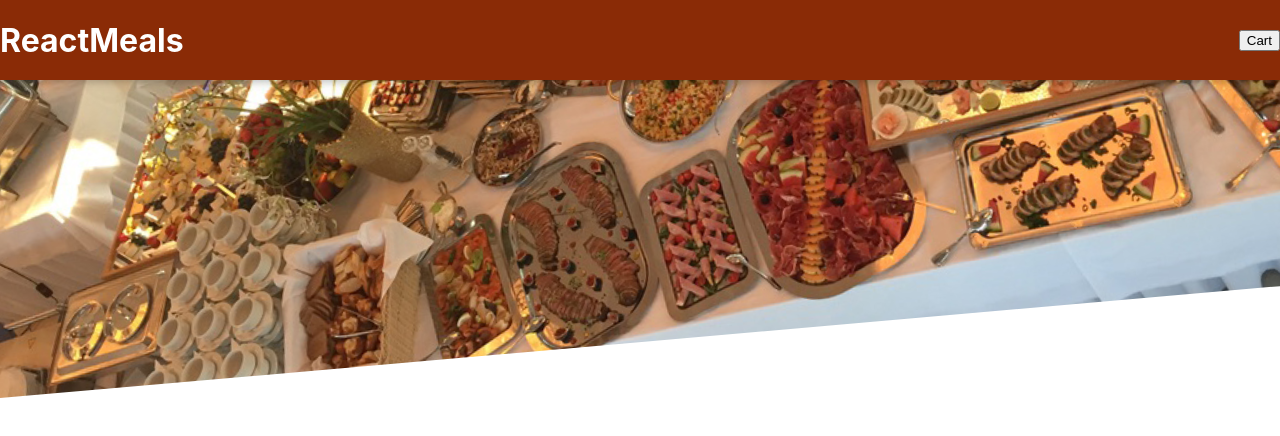
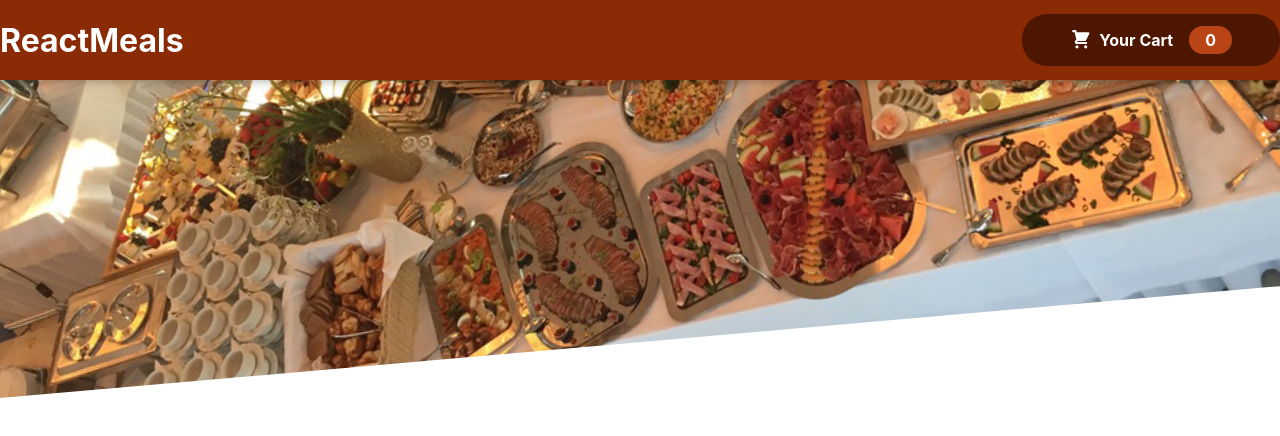
Before and after one commit to sukku-akky/ReactRestaurantApp, a React (Create React App) app: page / in a window 1280 px wide. Shown: the top 436 px of the page. Built offline with nearby package versions, Linux system fonts and the light colour scheme.

Commit message:
cart-button-commit

```diff
--- /dev/null
+++ b/src/components/Cart/CartIcon.js
@@ -0,0 +1,13 @@
+const CartIcon = () => {
+    return (
+      <svg
+        xmlns='http://www.w3.org/2000/svg'
+        viewBox='0 0 20 20'
+        fill='currentColor'
+      >
+        <path d='M3 1a1 1 0 000 2h1.22l.305 1.222a.997.997 0 00.01.042l1.358 5.43-.893.892C3.74 11.846 4.632 14 6.414 14H15a1 1 0 000-2H6.414l1-1H14a1 1 0 00.894-.553l3-6A1 1 0 0017 3H6.28l-.31-1.243A1 1 0 005 1H3zM16 16.5a1.5 1.5 0 11-3 0 1.5 1.5 0 013 0zM6.5 18a1.5 1.5 0 100-3 1.5 1.5 0 000 3z' />
+      </svg>
+    );
+  };
+
+  export default CartIcon;
--- a/src/components/Layout/Header.js
+++ b/src/components/Layout/Header.js
@@ -1,10 +1,11 @@
 import classes from './Header.module.css';
 import mealsImage from "../../assets/meals.jpg";
+import HeaderCartButton from './HeaderCartButton';
 const Header=()=>{
     return <>
     <header className={classes.header}>
         <h1>ReactMeals</h1>
-        <button>Cart</button>
+        <HeaderCartButton/>
     </header>
     <div className={classes['main-image']}>
         <img src={mealsImage} alt='A table full of delicious foods'/>
--- /dev/null
+++ b/src/components/Layout/HeaderCartButton.js
@@ -0,0 +1,18 @@
+import classes from "./HeaderCartButton.module.css";
+import CartIcon from "../Cart/CartIcon";
+
+
+const HeaderCartButton=()=>{
+    return <button className={classes.button}>
+        <span className={classes.icon}>
+            <CartIcon/>
+        </span>
+        <span>Your Cart</span>
+        <span className={classes.badge}>
+            0
+        </span>
+    </button>
+
+}
+
+export default HeaderCartButton;
--- /dev/null
+++ b/src/components/Layout/HeaderCartButton.module.css
@@ -0,0 +1,59 @@
+.button {
+    cursor: pointer;
+    font: inherit;
+    border: none;
+    background-color: #4d1601;
+    color: white;
+    padding: 0.75rem 3rem;
+    display: flex;
+    justify-content: space-around;
+    align-items: center;
+    border-radius: 25px;
+    font-weight: bold;
+  }
+
+  .button:hover,
+  .button:active {
+    background-color: #2c0d00;
+  }
+
+  .icon {
+    width: 1.35rem;
+    height: 1.35rem;
+    margin-right: 0.5rem;
+  }
+
+  .badge {
+    background-color: #b94517;
+    padding: 0.25rem 1rem;
+    border-radius: 25px;
+    margin-left: 1rem;
+    font-weight: bold;
+  }
+
+  .button:hover .badge,
+  .button:active .badge {
+    background-color: #92320c;
+  }
+
+  .bump {
+    animation: bump 300ms ease-out;
+  }
+
+  @keyframes bump {
+    0% {
+      transform: scale(1);
+    }
+    10% {
+      transform: scale(0.9);
+    }
+    30% {
+      transform: scale(1.1);
+    }
+    50% {
+      transform: scale(1.15);
+    }
+    100% {
+      transform: scale(1);
+    }
+  }
```
Also changed, not shown: src/components/Cart/Cart.module.css (added, +46 -0 lines), src/components/Cart/Cart.js (added).
